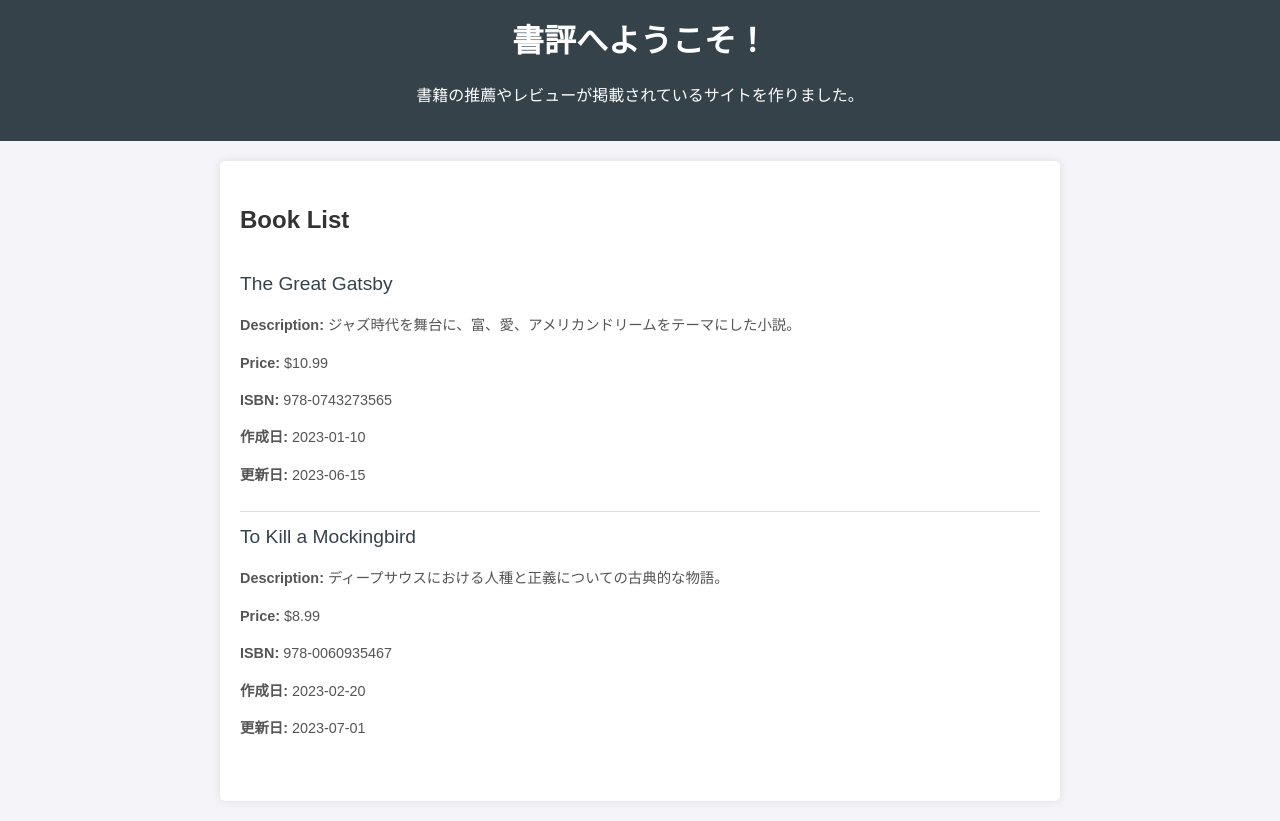
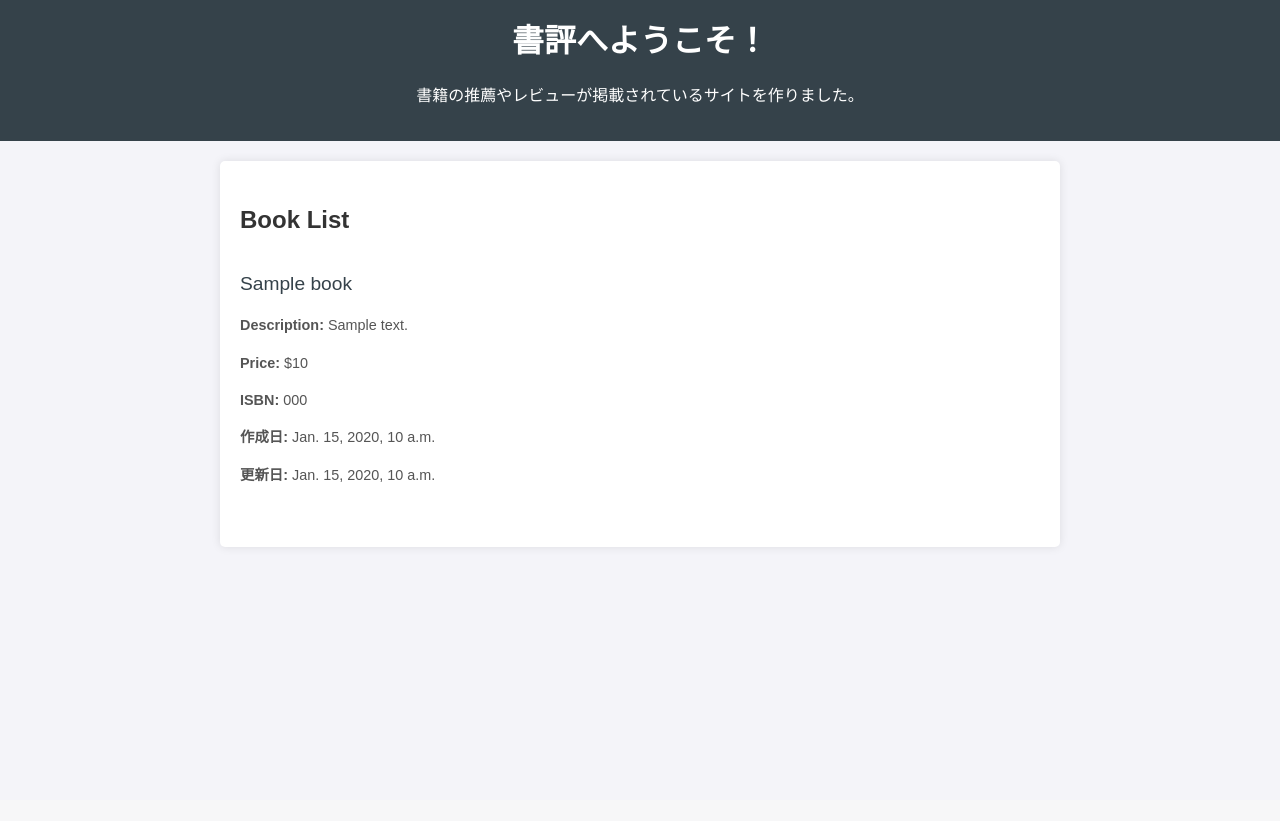
Before and after one commit to KikyoNanakusa/websystem-django-mock, a Django app: template app/BookReview/templates/index.html in a window 1280 px wide. After the commit the page ends 800 px from the top, so only its background shows below. Run offline with Django 5.2, Linux system fonts and the light colour scheme; the template is opened without the code that fills it: most values are stand-ins (such as "Sample title", 1, 10 or a date in 2020).

Commit message:
change: HTMLを修正

```diff
--- a/app/BookReview/templates/index.html
+++ b/app/BookReview/templates/index.html
@@ -59,26 +60,18 @@
     <div class="container">
         <h2>Book List</h2>
         <ul class="book-list">
+            {% for book in books %}
             <li class="book-item">
-                <div class="book-title">The Great Gatsby</div>
+                <div class="book-title">{{ book.title }}</div>
                 <div class="book-details">
-                    <p><strong>Description:</strong> ジャズ時代を舞台に、富、愛、アメリカンドリームをテーマにした小説。</p>
-                    <p><strong>Price:</strong> $10.99</p>
-                    <p><strong>ISBN:</strong> 978-0743273565</p>
-                    <p><strong>作成日:</strong> 2023-01-10</p>
-                    <p><strong>更新日:</strong> 2023-06-15</p>
+                    <p><strong>Description:</strong> {{ book.description }}</p>
+                    <p><strong>Price:</strong> ${{ book.price }}</p>
+                    <p><strong>ISBN:</strong> {{ book.isbn }}</p>
+                    <p><strong>作成日:</strong> {{ book.created_at }}</p>
+                    <p><strong>更新日:</strong> {{ book.updated_at }}</p>
                 </div>
             </li>
-            <li class="book-item">
-                <div class="book-title">To Kill a Mockingbird</div>
-                <div class="book-details">
-                    <p><strong>Description:</strong> ディープサウスにおける人種と正義についての古典的な物語。</p>
-                    <p><strong>Price:</strong> $8.99</p>
-                    <p><strong>ISBN:</strong> 978-0060935467</p>
-                    <p><strong>作成日:</strong> 2023-02-20</p>
-                    <p><strong>更新日:</strong> 2023-07-01</p>
-                </div>
-            </li>
+            {% endfor %}
         </ul>
     </div>
 </body>
```
Also changed, not shown: other parts of app/BookReview/templates/index.html (+2 -1 lines).
